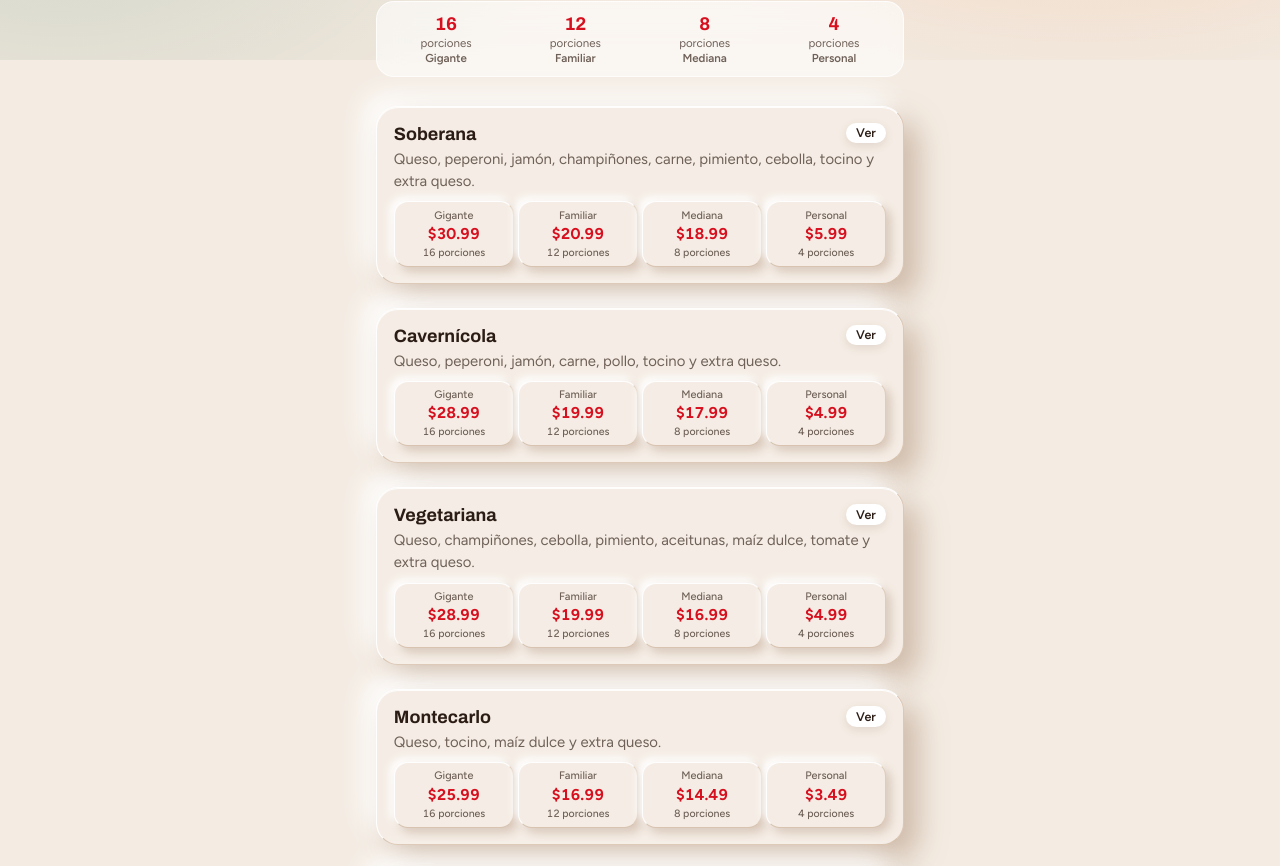
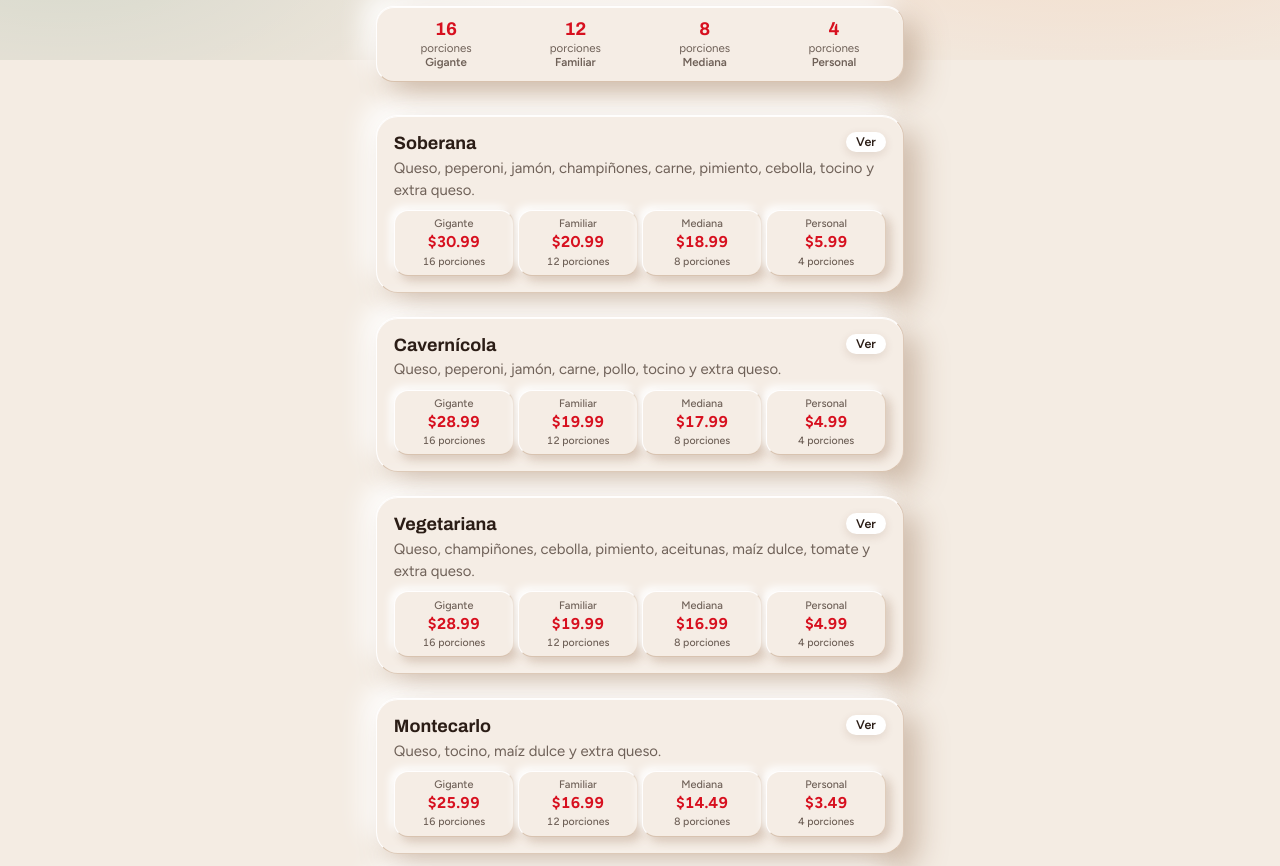
Before and after one commit to davidgek5/pizza-soberana, a plain HTML site: page index.html in a window 1280 px wide. Shown: the part 740-1606 px from the top of the page. Drawn offline with Linux system fonts and the light colour scheme.

Commit message:
Relieve en las tarjetas de locales y la caja de porciones
Co-Authored-By: Claude Opus 5.5 <noreply@anthropic.com>
Claude-Session: https://claude.ai/code/session_01Tz8DMcoCue9gJPeAk8CyWS

```diff
--- a/index.html
+++ b/index.html
@@ -343,6 +343,12 @@ dialog.ficha::backdrop { background: rgba(43,29,22,.35); backdrop-filter: blur(4
 .promo { border: 1.5px solid; border-color: rgba(255,255,255,.45) rgba(120,20,10,.35) rgba(120,20,10,.45) rgba(255,255,255,.45);
   box-shadow: 14px 14px 30px rgba(130,85,50,.36), -12px -12px 26px rgba(255,255,255,1),
     inset 3px 3px 6px rgba(255,255,255,.28), inset -5px -5px 12px rgba(120,20,10,.30); }
+/* Relieve en locales y caja de porciones */
+.locales { gap: 22px; }
+.locales li, .porciones { background: #F5EDE5; backdrop-filter: none; -webkit-backdrop-filter: none;
+  border: 1.5px solid; border-color: rgba(255,255,255,.95) rgba(190,155,125,.45) rgba(190,155,125,.55) rgba(255,255,255,.95);
+  box-shadow: 14px 14px 30px rgba(130,85,50,.34), -12px -12px 26px rgba(255,255,255,1), inset 0 1px 0 rgba(255,255,255,.9); }
+.porciones { margin-top: 1rem; margin-bottom: .4rem; }
 </style>
 </head>
 <body>
```
